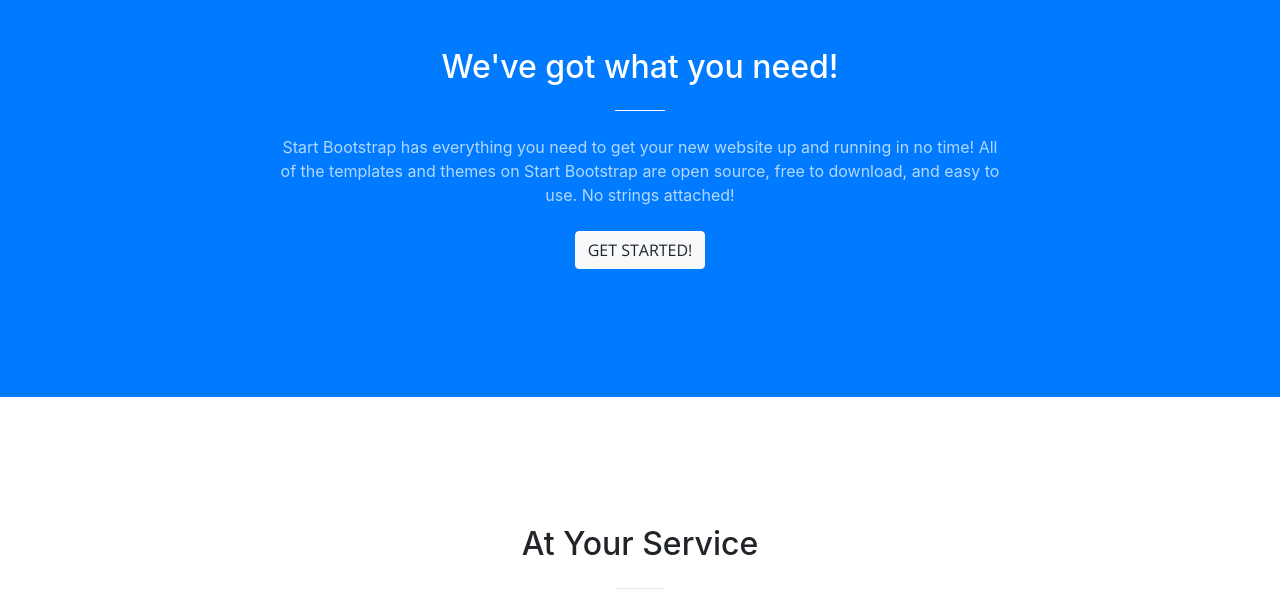
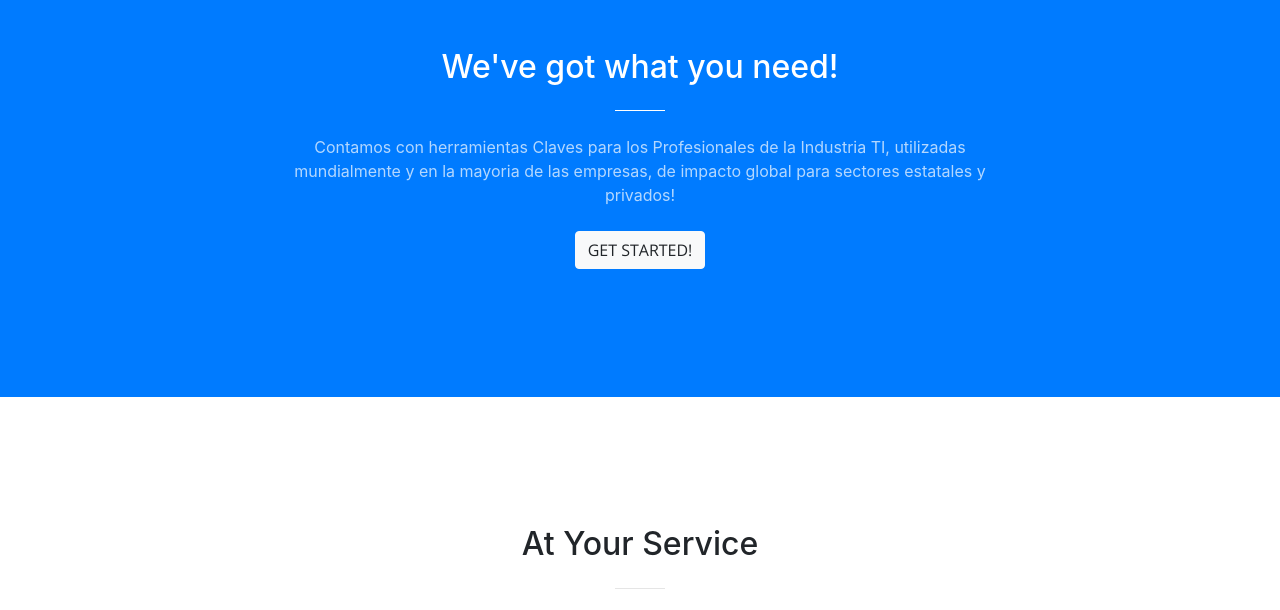
Before and after one commit to GUSSROM/tida, a website with bundled scripts: page index.html in a window 1280 px wide. Shown: the part 880-1490 px from the top of the page. Built offline with nearby package versions, Linux system fonts and the light colour scheme; files whose address does not match are found by name.

Commit message:
Update index.html

```diff
--- a/index.html
+++ b/index.html
@@ -77,7 +77,7 @@
           <div class="col-lg-8 mx-auto text-center">
             <h2 class="section-heading text-white">We've got what you need!</h2>
             <hr class="light my-4">
-            <p class="text-faded mb-4">Start Bootstrap has everything you need to get your new website up and running in no time! All of the templates and themes on Start Bootstrap are open source, free to download, and easy to use. No strings attached!</p>
+            <p class="text-faded mb-4"> Contamos con herramientas Claves para los Profesionales de la Industria TI,  utilizadas  mundialmente y en la mayoria de las empresas, de impacto global para sectores estatales y privados!</p>
             <a class="btn btn-light btn-xl js-scroll-trigger" href="#services">Get Started!</a>
           </div>
         </div>
```
